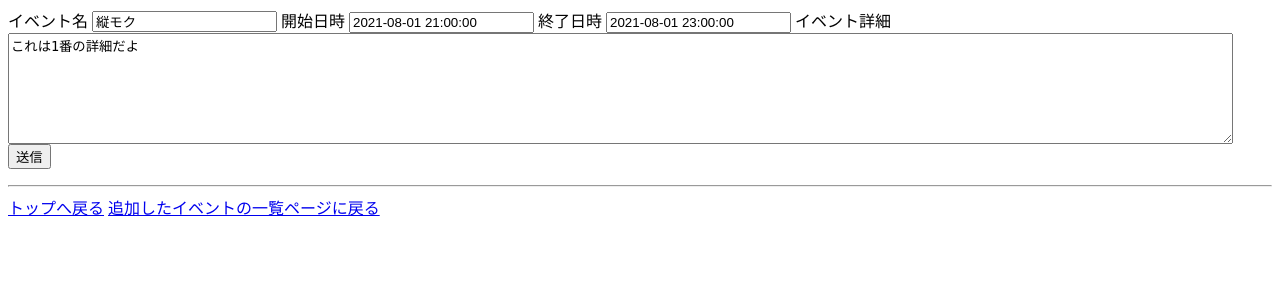
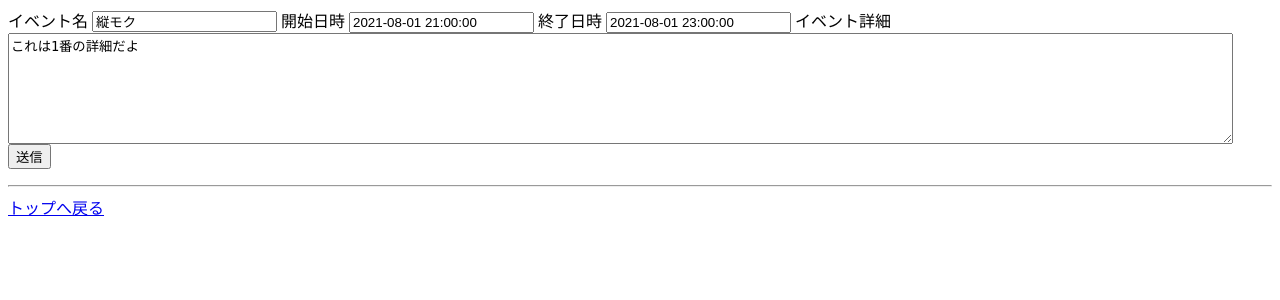
Before and after one commit to daiki-sato/event_manager, a PHP site: page /manage/eventadd/eventform.php?id=1 in a window 1280 px wide. Shown: the top 300 px of the page. Run offline with PHP 8.4, Linux system fonts and the light colour scheme; data comes from the database, SQL or seed files in the repository; data that the repository does not hold is empty.

Commit message:
#39正しい

```diff
--- a/src/manage/eventadd/eventform.php
+++ b/src/manage/eventadd/eventform.php
@@ -26,8 +26,7 @@ $id = $_GET['id'];
 <?= $_POST['event_name'] ?>
 <hr>
 <div class="event__add__back">
-  <a class="event__add__top__back__button" href="../index.php">トップへ戻る</a>
-  <a class="event__add__event__list__back__button" href="/admin_page/event_add_list/">追加したイベントの一覧ページに戻る</a>
+  <a class="event__add__top__back__button" href="../eventlist/index.php">トップへ戻る</a>
 </div>
 </body>
 </html>
```
